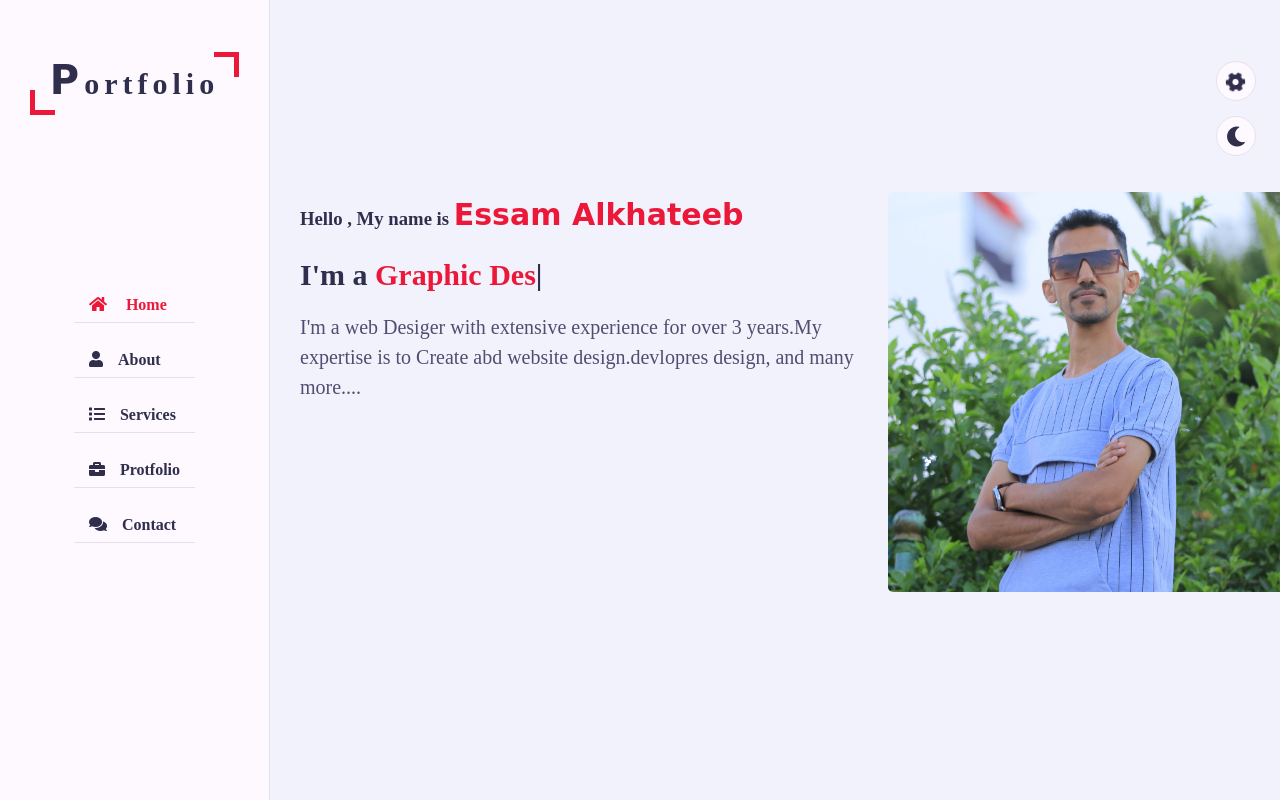
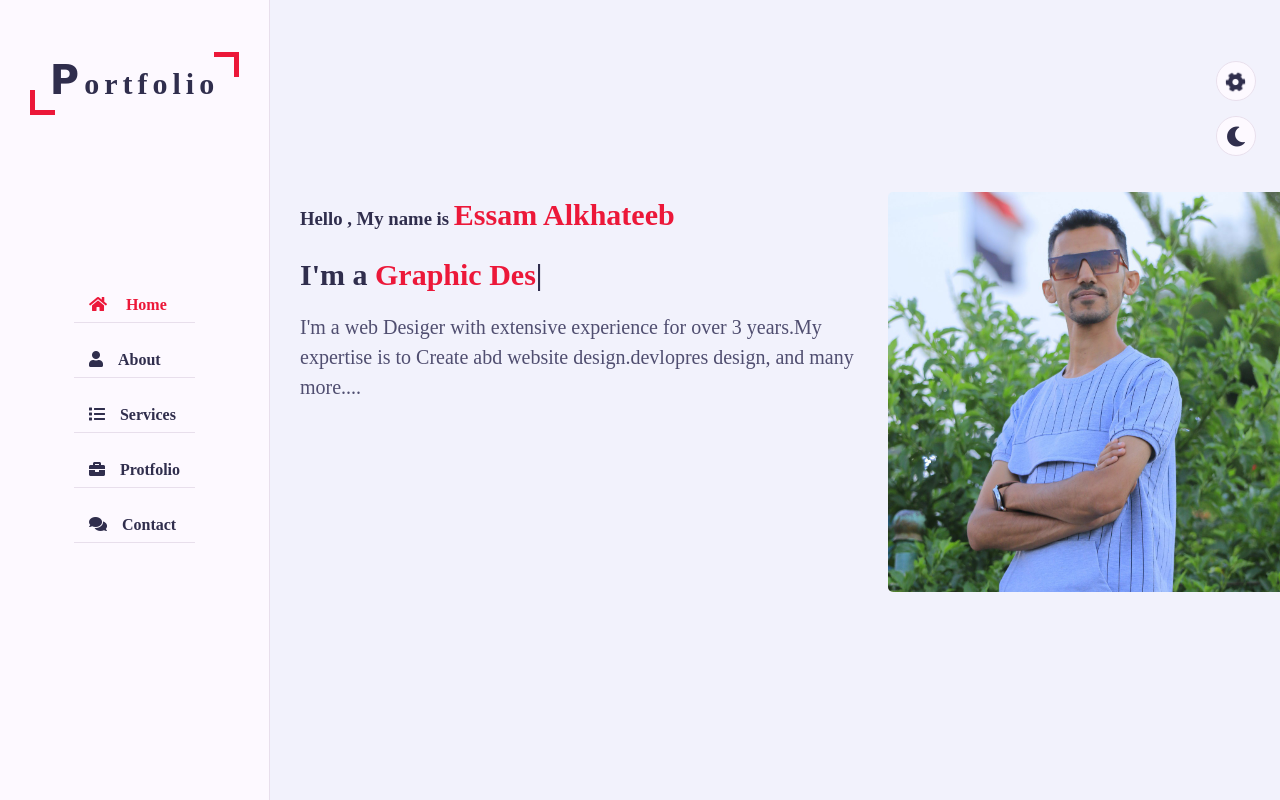
Before and after one commit to Essami123/portfolio-Essam-alkhateeb, a plain HTML site: page index.html in a window 1280 px wide. Drawn offline with nearby package versions, Linux system fonts and the light colour scheme; a web font is replaced by a local one.

Commit message:
commint des css in line 330

```diff
--- a/css/style.css
+++ b/css/style.css
@@ -327,7 +327,7 @@ ul
 }
 h3.hello span
 {
-    font-family: '' , cursive;
+    /* font-family: 'Clicker Script' , cursive; */
     font-size: 30px;
     font-weight: 700;
     color: var(--skin-color);
```
